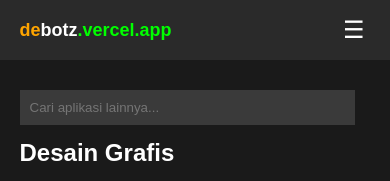
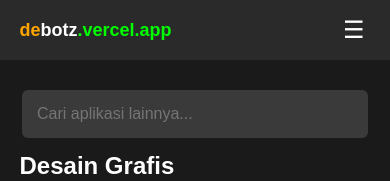
Before and after one commit to DeOkanee/Debotz, a plain HTML site: page Disain-Grafis.html in a window 390 px wide. Shown: the top 181 px of the page. Drawn offline with Linux system fonts and the light colour scheme.

Commit message:
update code

```diff
--- a/css/style.css
+++ b/css/style.css
@@ -283,9 +283,18 @@
     /* Tampilan search bar */
     .search-bar {
         margin-top: 80px; /* Sesuaikan jarak header */
+       text-align: center;
+
+    }
+    .search-bar input {
         width: 90%;
+        padding: 15px;
+        background-color: #3a3a3a;
+        border: none;
+        color: #ffffff;
+        font-size: 16px;
+        border-radius: 6px;
     }
-
     .main-content {
         flex-direction: column; /* Kolom berurutan vertikal */
         margin-top: -1px;
@@ -359,6 +368,10 @@
     /* Tampilan search bar */
     .search-bar {
         margin-top: 90px; /* Sesuaikan jarak header */
+        text-align: center;
+    }
+    .search-bar input{
+        border-radius: 6px;
     }
 
     /* Tampilan teks dan tombol lebih kecil */
```
